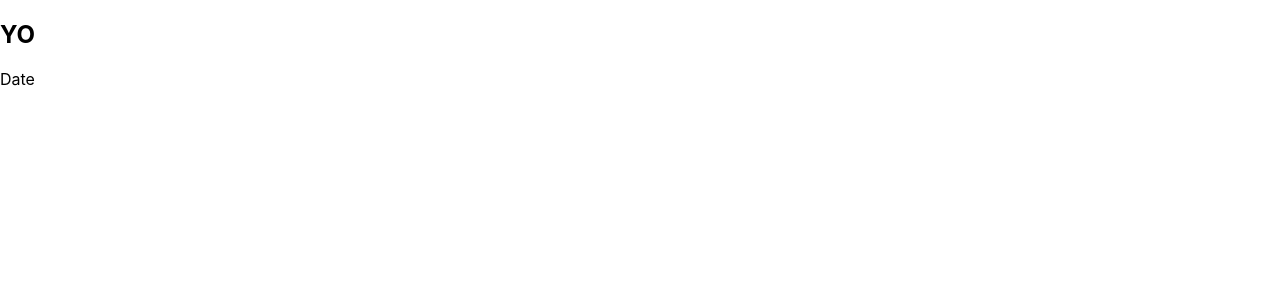
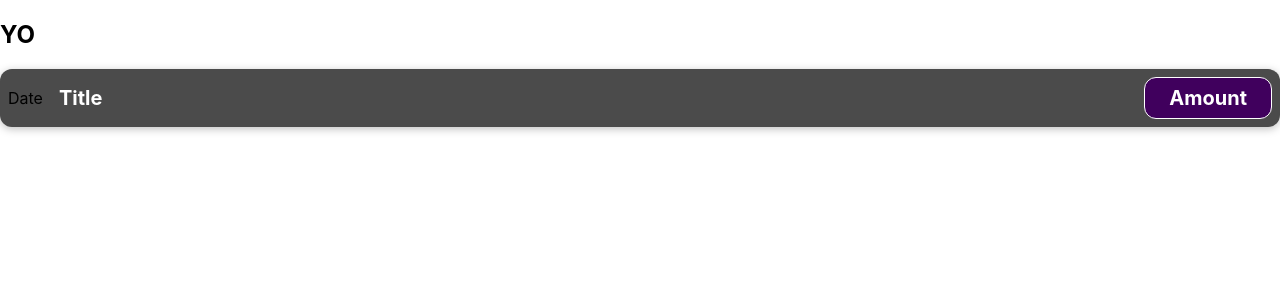
Before and after one commit to micaelffranco/tritrant, a React (Create React App) app: page / in a window 1280 px wide. Shown: the top 300 px of the page. Built offline with nearby package versions, Linux system fonts and the light colour scheme.

Commit message:
EXpenseItem

```diff
--- /dev/null
+++ b/src/components/ExpenseItem.css
@@ -0,0 +1,56 @@
+.expense-item {
+  display: flex;
+  justify-content: space-between;
+  align-items: center;
+  box-shadow: 0 2px 8px rgba(0, 0, 0, 0.25);
+  padding: 0.5rem;
+  margin: 1rem 0;
+  border-radius: 12px;
+  background-color: #4b4b4b;
+}
+
+.expense-item__description {
+  display: flex;
+  flex-direction: column;
+  gap: 1rem;
+  align-items: flex-end;
+  flex-flow: column-reverse;
+  justify-content: flex-start;
+  flex: 1;
+}
+
+.expense-item h2 {
+  color: #3a3a3a;
+  font-size: 1rem;
+  flex: 1;
+  margin: 0 1rem;
+  color: white;
+}
+
+.expense-item__price {
+  font-size: 1rem;
+  font-weight: bold;
+  color: white;
+  background-color: #40005d;
+  border: 1px solid white;
+  padding: 0.5rem;
+  border-radius: 12px;
+}
+
+@media (min-width: 580px) {
+  .expense-item__description {
+    flex-direction: row;
+    align-items: center;
+    justify-content: flex-start;
+    flex: 1;
+  }
+
+  .expense-item__description h2 {
+    font-size: 1.25rem;
+  }
+
+  .expense-item__price {
+    font-size: 1.25rem;
+    padding: 0.5rem 1.5rem;
+  }
+}
--- a/src/components/ExpenseItem.js
+++ b/src/components/ExpenseItem.js
@@ -1,6 +1,14 @@
+import './ExpenseItem.css';
+
 function ExpenseItem() {
   return (
-    <div><div>Date</div></div>
+    <div className="expense-item">
+      <div>Date</div>
+      <div className="expense-item__description">
+        <h2>Title</h2>
+        <div className="expense-item__price">Amount</div>
+      </div>
+    </div>
   );
 }
 
```
